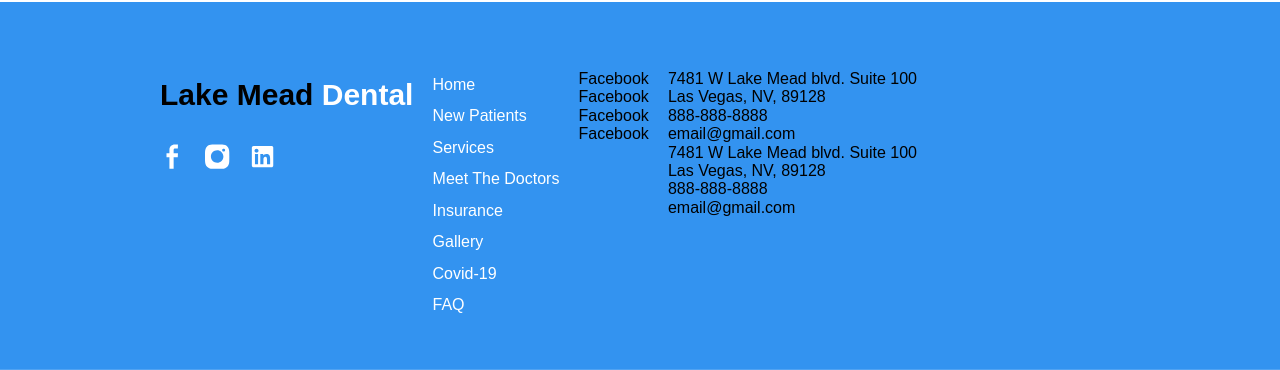
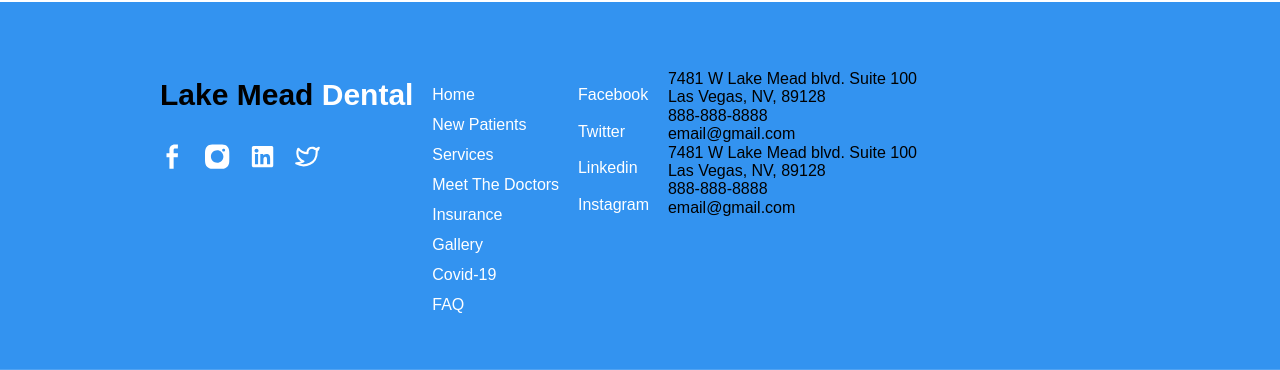
Before and after one commit to idenispankov/lake_mead_dental_next_js, a Next.js app: page / in a window 1280 px wide. Shown: the part 123-493 px from the top of the page. Built offline with nearby package versions, Linux system fonts and the light colour scheme.

Commit message:
footer social list

```diff
--- a/components/Footer.js
+++ b/components/Footer.js
@@ -4,6 +4,7 @@ import Image from 'next/image';
 import facebookIcon from '../public/images/facebook_icon.svg';
 import instagramIcon from '../public/images/instagram_icon.svg';
 import linkedinIcon from '../public/images/linkedin_icon.svg';
+import twitterIcon from '../public/images/twitter_icon.svg';
 
 export default function Footer() {
   function getYear() {
@@ -62,6 +63,22 @@ export default function Footer() {
                 <Image
                   className={footerStyles.image}
                   src={linkedinIcon}
+                  alt='facebook icon'
+                  height={25}
+                  width={25}
+                />
+              </a>
+            </li>
+            <li className={footerStyles.social__item}>
+              <a
+                className={footerStyles.logo__container_social}
+                href='https://facebook.com'
+                rel='noopener noreferrer'
+                target='_blank'
+              >
+                <Image
+                  className={footerStyles.image}
+                  src={twitterIcon}
                   alt='facebook icon'
                   height={25}
                   width={25}
@@ -132,6 +149,7 @@ export default function Footer() {
           <ul className={footerStyles.social__container_list}>
             <li>
               <a
+                className={footerStyles.nav__container_list_link}
                 href='https://facebook.com'
                 rel='noreferrer noopener'
                 target='_blank'
@@ -141,29 +159,32 @@ export default function Footer() {
             </li>
             <li>
               <a
+                className={footerStyles.nav__container_list_link}
                 href='https://facebook.com'
                 rel='noreferrer noopener'
                 target='_blank'
               >
-                Facebook
+                Twitter
               </a>
             </li>
             <li>
               <a
+                className={footerStyles.nav__container_list_link}
                 href='https://facebook.com'
                 rel='noreferrer noopener'
                 target='_blank'
               >
-                Facebook
+                Linkedin
               </a>
             </li>
             <li>
               <a
+                className={footerStyles.nav__container_list_link}
                 href='https://facebook.com'
                 rel='noreferrer noopener'
                 target='_blank'
               >
-                Facebook
+                Instagram
               </a>
             </li>
           </ul>
--- a/styles/Footer.module.css
+++ b/styles/Footer.module.css
@@ -3,9 +3,6 @@
   max-width: 1600px;
   min-height: 434px;
   background: #3393f0;
-  /* temporary */
-  /* margin-top: 500px; */
-  /* padding: 68px 160px 0 160px; */
   display: flex;
   flex-direction: column;
   justify-content: space-between;
@@ -26,7 +23,6 @@
 }
 
 .container {
-  /* sould be padding later */
   padding: 68px 363px 49px 160px;
   border-bottom: none;
   min-height: 366px;
@@ -83,15 +79,24 @@
 }
 
 /* Navigation */
-
 .nav__container_list {
   min-height: 250px;
   display: flex;
   flex-direction: column;
   justify-content: space-between;
+  padding-top: 10px;
 }
 
 .nav__container_list_link {
   line-height: 30px;
   color: #fff;
 }
+
+/* Social */
+.social__container_list {
+  min-height: 150px;
+  display: flex;
+  flex-direction: column;
+  justify-content: space-between;
+  padding-top: 10px;
+}
```
Also changed, not shown: public/images/twitter_icon.svg (added).
